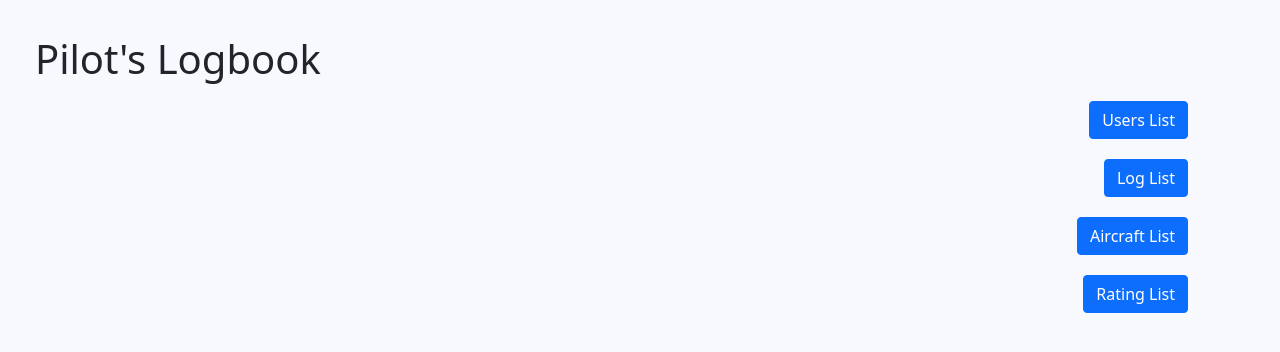
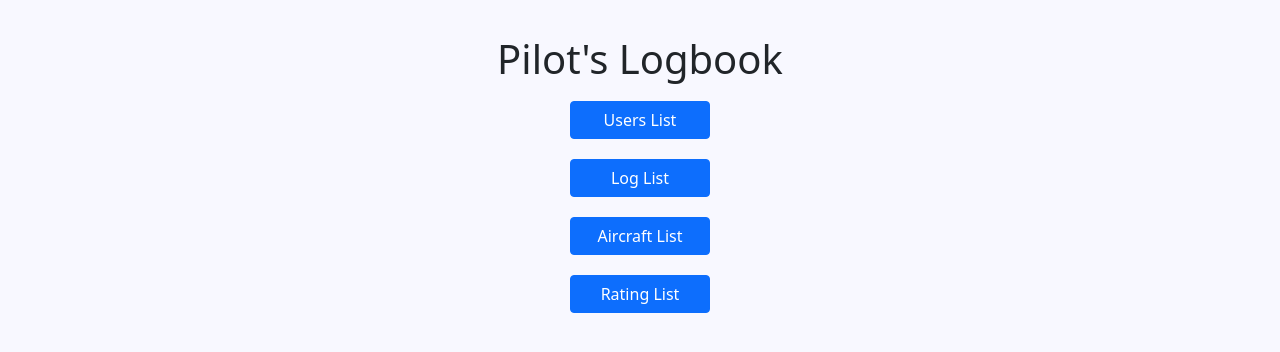
Before and after one commit to ChiliPaneer/flaskProject3200, a Flask app: page / in a window 1280 px wide. Shown: the top 352 px of the page. Run offline with Flask 2, Linux system fonts and the light colour scheme.

Commit message:
Styling complete

```diff
--- a/flaskr/__init__.py
+++ b/flaskr/__init__.py
@@ -29,15 +29,6 @@ db.init_app(app)
 
 
 # Web pages routing
-
-
-# TESTING
-@app.route('/users/list', methods=['GET', 'POST'])
-def findAll_users():
-    users = users_dao.findAll_users()
-    return render_template('list.html', data=users)
-
-
 
 
 
--- a/flaskr/static/main.css
+++ b/flaskr/static/main.css
@@ -15,19 +15,28 @@ body {
 }
 
 button {
-    margin: 10px 10px 10px auto !important;
+    margin: 10px 10px 10px 0px !important;
     max-width: 240px;
 
 }
 
+.landing-title{
+    text-align: center;
+}
 .landing-box {
     display: flex;
     flex-direction: column;
+
     margin-right:auto;
     margin-left:auto;
 }
 
+.landing-box > button {
+    margin-left: auto !important;
+    margin-right: auto !important;
+    width: 140px !important;
+}
 .input-submit {
-    margin: 10px 10px 10px auto !important;
+    margin: 10px 10px 10px 0px !important;
 
 }
--- a/flaskr/templates/aircraft_edit.html
+++ b/flaskr/templates/aircraft_edit.html
@@ -47,11 +47,11 @@
 
 
 {% if id is defined %}
-    <button  class="btn btn-primary" onclick = "window.location.href= '/delete/aircraft/{{ id }}'" type="button" name = "delete">Delete</button>
+    <button  class="btn btn-danger" onclick = "window.location.href= '/delete/aircraft/{{ id }}'" type="button" name = "delete">Delete</button>
     <button  class="btn btn-primary" onclick = "window.location.href= '/list/log/aircraft/{{ id }}'" type="button" name = "aircraft logs">View Aicraft Logs</button>
 {% endif %}
-<button  class="btn btn-primary" onclick="window.location.href = '/'" type = "button" name = "home">Return to Landing</button>
-<button  class="btn btn-primary" onclick="window.location.href = '/list/aircraft'" type = "button" name = "aircraftlist">Return to List</button>
+<button  class="btn btn-secondary" onclick="window.location.href = '/'" type = "button" name = "home">Return to Landing</button>
+<button  class="btn btn-secondary" onclick="window.location.href = '/list/aircraft'" type = "button" name = "aircraftlist">Return to List</button>
 
 </body>
 </html>
--- a/flaskr/templates/landing.html
+++ b/flaskr/templates/landing.html
@@ -9,8 +9,8 @@
     <title>Title</title>
 </head>
 <body>
-<h1>Pilot's Logbook</h1>
-<div class="landing-box container-md">
+<h1 class = "landing-title">Pilot's Logbook</h1>
+<div class="landing-box">
 <button class="btn btn-primary" onclick="window.location.href='/list/user'">Users List</button>
 <button class="btn btn-primary" onclick="window.location.href='/list/log'">Log List</button>
 <button class="btn btn-primary" onclick="window.location.href='/list/aircraft'">Aircraft List</button>
--- a/flaskr/templates/list.html
+++ b/flaskr/templates/list.html
@@ -29,7 +29,7 @@
 <h1>{{ string }}</h1>
 
 <button class="btn btn-primary" onclick = "window.location.href= '/create/{{ string }}'" type="button" name = "create">Create New {{ string }}</button>
-<button  class="btn btn-primary" onclick="window.location.href = '/'" type = "button" name = "home">Return to Landing</button>
+<button  class="btn btn-secondary" onclick="window.location.href = '/'" type = "button" name = "home">Return to Landing</button>
 
 <h3>Click on an entry in the table to edit the entry</h3>
 
--- a/flaskr/templates/log_edit.html
+++ b/flaskr/templates/log_edit.html
@@ -22,10 +22,10 @@
 
 
   <label for ="aircraft_id">Enter Aircraft ID Integer</label><br>
-  <input type = "number" id = "aircraft_id" name = "aircraft_id" values = "{{ aircraft_id }}"><br>
+  <input type = "number" id = "aircraft_id" name = "aircraft_id" value = "{{ aircraft_id }}"><br>
 
   <label for ="user_id">User ID Integer:</label><br>
-  <input type = "number" id = "user_id" name = "user_id" values = "{{ user_id }}"><br>
+  <input type = "number" id = "user_id" name = "user_id" value = "{{ user_id }}"><br>
 
   <label for="date">Date:</label><br>
   <input type="date" id="date" name="date" value="{{ date }}"><br>
--- a/flaskr/templates/user_edit.html
+++ b/flaskr/templates/user_edit.html
@@ -38,12 +38,12 @@
 </form>
 
 {% if id is defined %}
-    <button  class="btn btn-primary" onclick = "window.location.href= '/delete/user/{{ id }}'" type="button" name = "delete">Delete</button>
+    <button  class="btn btn-danger" onclick = "window.location.href= '/delete/user/{{ id }}'" type="button" name = "delete">Delete</button>
     <button  class="btn btn-primary" onclick = "window.location.href= '/list/log/user/{{ id }}'" type="button" name = "user List">View User's Logs</button>
     <button  class="btn btn-primary" onclick = "window.location.href= '/list/rating/user/{{ id }}'" type="button" name = "rating List">View User's Ratings</button>
 {% endif %}
-<button  class="btn btn-primary" onclick="window.location.href = '/'" type = "button" name = "home">Return to Landing</button>
-<button  class="btn btn-primary" onclick="window.location.href = '/list/user'" type = "button" name = "userlist">Return to List</button>
+<button  class="btn btn-secondary" onclick="window.location.href = '/'" type = "button" name = "home">Return to Landing</button>
+<button  class="btn btn-secondary" onclick="window.location.href = '/list/user'" type = "button" name = "userlist">Return to List</button>
 
 </body>
 </html>
```
Also changed, not shown: flaskr/templates/ratings_edit.html (+4 -4 lines).
